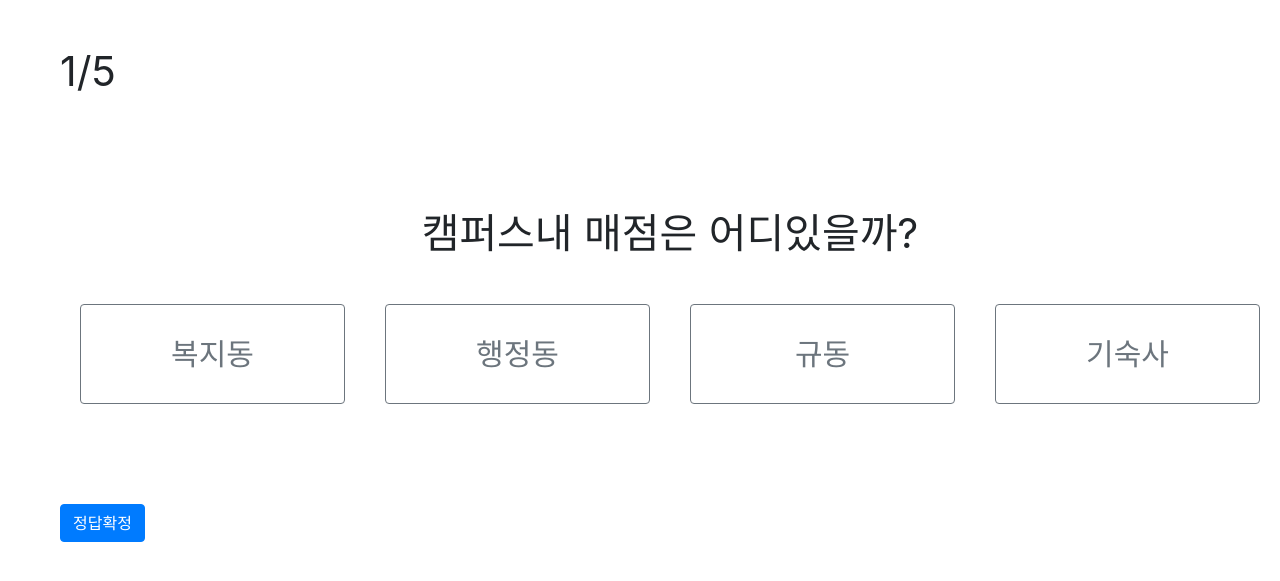
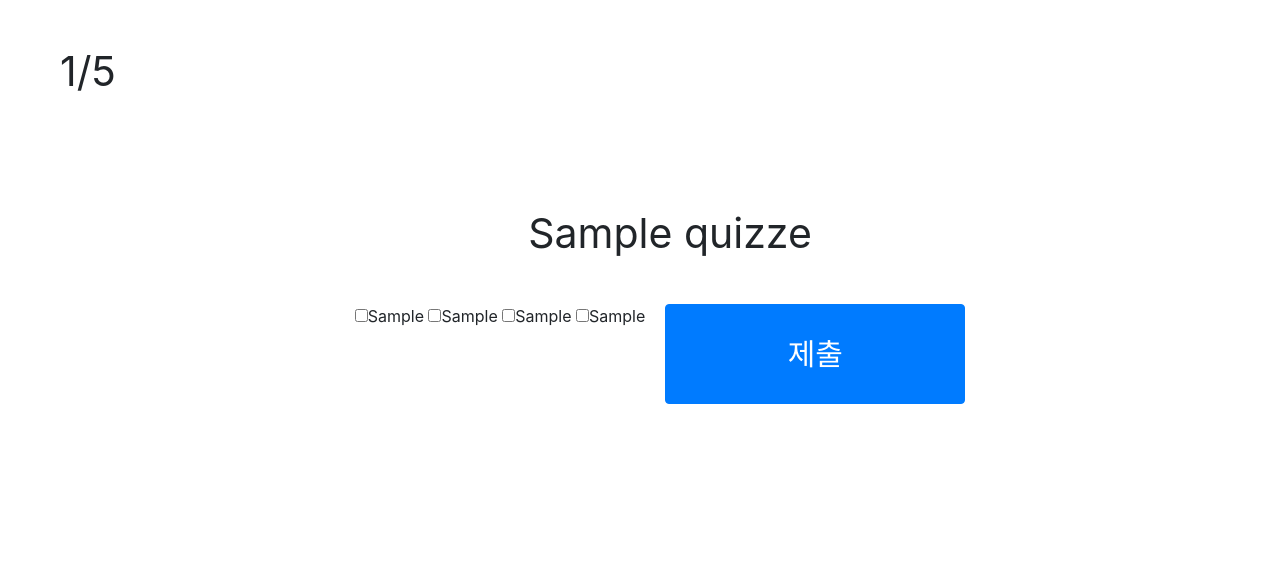
Before and after one commit to baebang/DOTORI, a Flask app: page / in a window 1280 px wide. Shown: the top 581 px of the page. Run offline with Flask 2, Linux system fonts and the light colour scheme; a database or web service that is not in the repository returns one stand-in record (values such as "Sample title").

Commit message:
[Add] 체크박스 입력

```diff
--- a/app.py
+++ b/app.py
@@ -1,41 +1,51 @@
+from flask import Flask, render_template, request, redirect, url_for
 from pymongo import MongoClient
-
-from flask import Flask, render_template, jsonify, request
 import random
 app = Flask(__name__)
 
 client = MongoClient('localhost', 27017)
 db = client.dotorilocal
 
-
-# HTML 화면 보여주기
-@app.route('/')
-def home():
-    quiz_set =db.quizzes.find_one({'qNnum':5})
-    question=quiz_set['question']
-    option1=quiz_set['option1']
-    option2=quiz_set['option2']
-    option3=quiz_set['option3']
-    ption4=quiz_set['option4']
-
-    return render_template('multiple_choice.html')
-    # db 문제 길이를 함수에 저장
-    # quiz_num=6
-    # (난수값 생성)
-    # random_numbers = random.sample(range(1,quiz_num), 5)
-
-    # for i in random_numbers:
-        # 숫자에 맞는 퀴즈를 가져온다 'qNnum':2 << 이 번호를 random_numbers[1]
-        # quiz_set =db.quizzes.find_one({'qNnum':random_numbers[0]})
-
         # question=quiz_set['question']
         # option1=quiz_set['option1']
         # option2=quiz_set['option2']
         # option3=quiz_set['option3']
         # option4=quiz_set['option4']
+# HTML 화면 보여주기
+@app.route('/',methods=['GET','POST'])
+def home():
+    # # db 문제 길이를 함수에 저장
+    quiz_num=6
+    # # (난수값 생성)
+    # random_numbers = random.sample(range(1,quiz_num), 5)
+    quiz_set =db.quizzes.find_one({'qNnum':5})
+
+    if request.method == "POST":
+        some_var = request.form.get('checks')
+        # 유저에게 받은 값
+    print(quiz_set)
+    return render_template("multiple_choice.html", quiz_set = quiz_set)
+
+
+
+
+
+    # for i in random_numbers:
+    #     # 숫자에 맞는 퀴즈를 가져온다 'qNnum':2 << 이 번호를 random_numbers[1]
+    #     quiz_set =db.quizzes.find_one({'qNnum':random_numbers[i]})
+    #     if some_var == quiz_set['answer']:
+    #          quiz_set =db.quizzes.find_one({'qNnum':random_numbers[i+1]})
+    #          return render_template('multiple_choice.html',quiz_set )
+    #     else:
+    #         return redirect(url_for("descriptive_flase"))
+
+
+
 
         # 유저가 정답에 맞는 버튼을 누를경우 킵고잉
         # 틀릴경우 일단 fales 화면으로 이동
+
+    # return render_template('multiple_choice.html')
 
 
 
--- a/templates/multiple_choice.html
+++ b/templates/multiple_choice.html
@@ -64,24 +64,22 @@
   <body>
     <div class="wide">
       <div class="leftover">1/5</div>
-      <div class="question">캠퍼스내 매점은 어디있을까?</div>
-      <div class="option">
-        <button type="button" class="btn btn-outline-secondary" value="option1">
-          복지동
-        </button>
-        <button type="button" class="btn btn-outline-secondary" value="option2">
-          행정동
-        </button>
-        <button type="button" class="btn btn-outline-secondary" value="option3">
-          규동
-        </button>
-        <button type="button" class="btn btn-outline-secondary" value="option4">
-          기숙사
-        </button>
-      </div>
-      <div clas="submitbt">
-        <button type="button" class="btn btn-primary">정답확정</button>
-      </div>
+      <div class="question">{{ quiz_set['question'] }}</div>
+
+      <form action="/" method="post" class="option">
+        <div>
+          <input type="checkbox" name="checks" value="option1" />{{
+          quiz_set['option1'] }}
+          <input type="checkbox" name="checks" value="option2" />{{
+          quiz_set['option2'] }}
+          <input type="checkbox" name="checks" value="option3" />{{
+          quiz_set['option3'] }}
+          <input type="checkbox" name="checks" value="option4" />{{
+          quiz_set['option4'] }}
+        </div>
+
+        <button class="btn btn-primary" type="submit">제출</button>
+      </form>
     </div>
   </body>
 </html>
```
Also changed, not shown: dotori.png (added).
